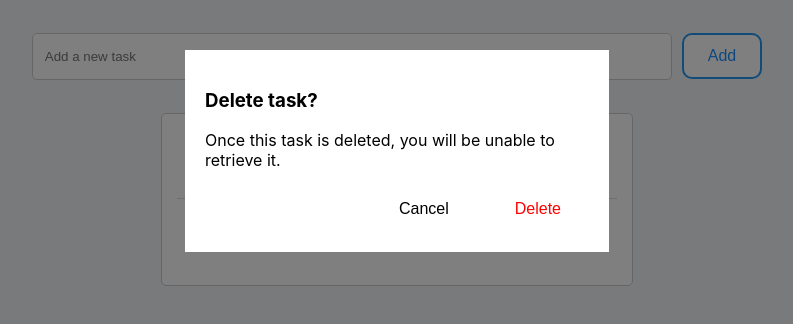
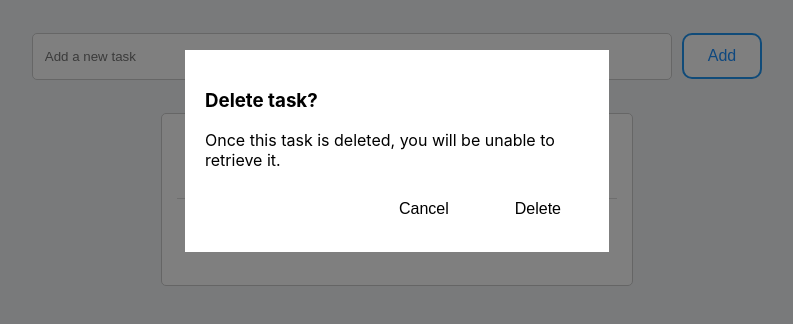
Before and after one commit to Alexlloydwhite/aws-react-todo-list, a React (Create React App) app: page / in a window 1280 px wide. Both pictures are taken after a click on the button "Delete". Shown: the top 324 px of the page, without its empty margins (243-1036 px from the left). Built offline with nearby package versions, Linux system fonts and the light colour scheme; no server answers.

Commit message:
updating style on modal btns

```diff
--- a/src/components/Modals/DeleteModal.tsx
+++ b/src/components/Modals/DeleteModal.tsx
@@ -34,7 +34,7 @@ const DeleteModal: React.FC<IProps> = ({ todo, setOpenDeleteModal }) => {
                         Cancel
                     </button>
                     <button
-                        className="btn delete"
+                        className="btn"
                         onClick={() => deleteTask(todo.id)}
                     >
                         Delete
```
